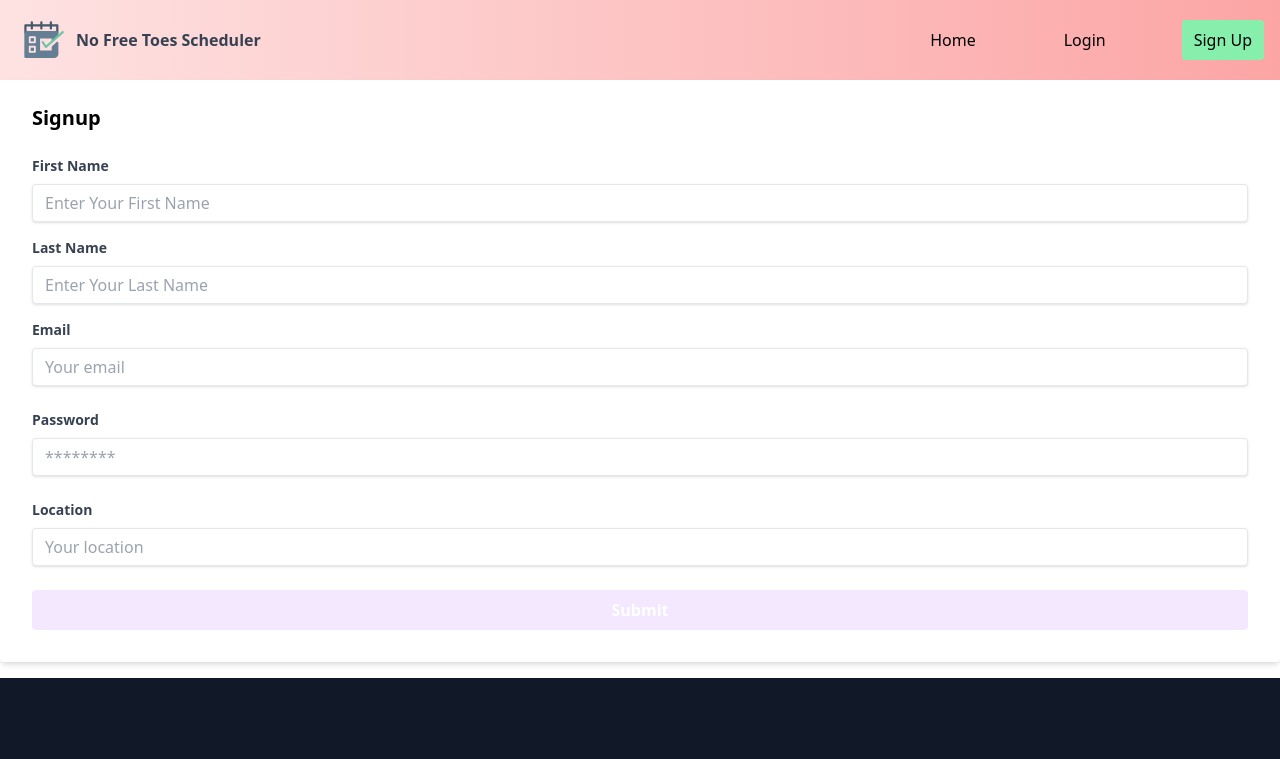
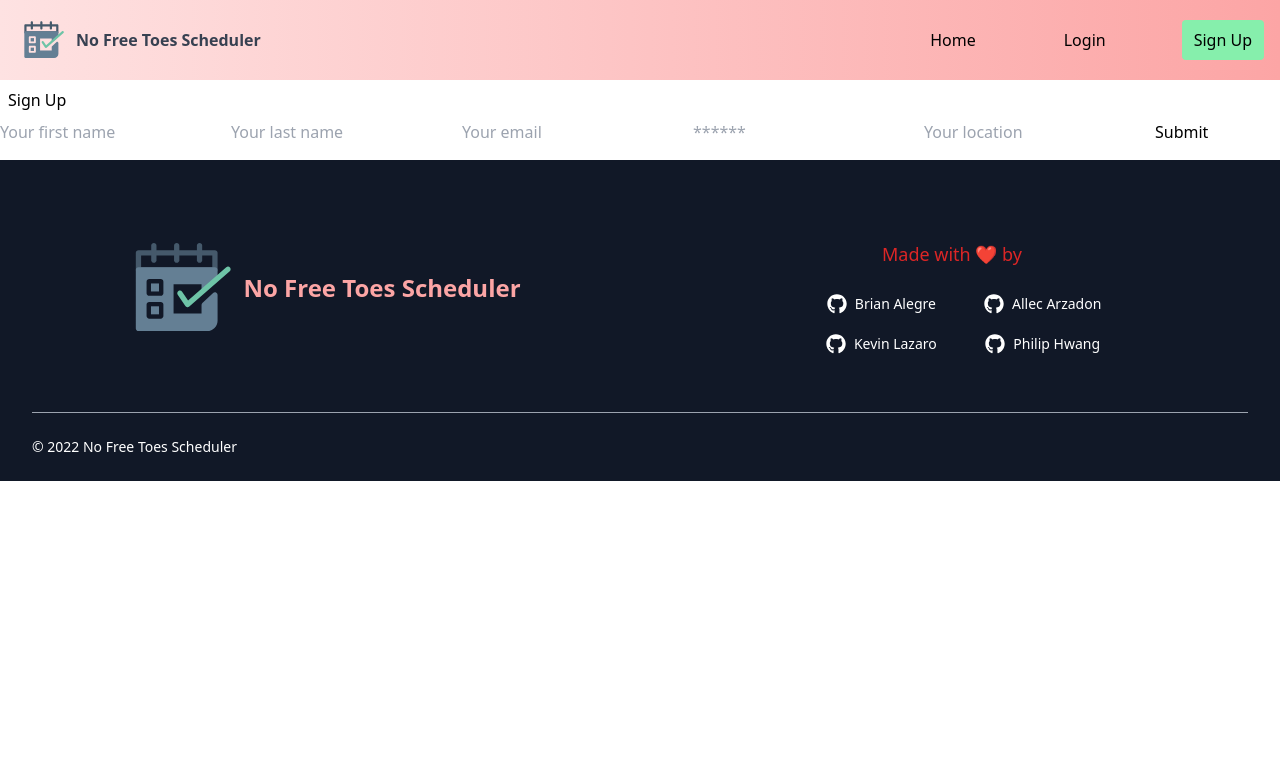
Before and after one commit to brianalegre/No-Free-Toes, a React (Create React App) app in the folder client/: page /signup/client in a window 1280 px wide. Shown: the top 759 px of the page. Built offline with nearby package versions, Linux system fonts and the light colour scheme; the HTML template or start-up script is replaced by a standard one.

Commit message:
Fixed issue with normalUser signup + token

```diff
--- a/client/src/components/Login/pages/ClientLogin.js
+++ b/client/src/components/Login/pages/ClientLogin.js
@@ -8,6 +8,7 @@ const ClientLogin = () => {
 
     // CREATE STATE FOR FORM
     const [formState, setFormState] = useState({ email: '', password: '' });
+  // MUTATION FOR LOGIN NORMAL USER
     const [loginNormalUser, { error, data }] = useMutation(LOGIN_NORMALUSER);
 
     // UPDATE STATE
--- a/client/src/components/Signup/pages/ClientSignup.js
+++ b/client/src/components/Signup/pages/ClientSignup.js
@@ -1,24 +1,24 @@
 import React, { useState } from "react";
-// import { Link } from "react-router-dom";
+import { Link } from "react-router-dom";
 import { useMutation } from "@apollo/client";
 import { ADD_NORMALUSER } from "../../../utils/mutations";
 import Auth from "../../../utils/auth";
 
 // CLIENT SIGNUP
 const ClientSignup = () => {
+
+  // MUTATION TO ADD NORMAL USER
+  const [addNormalUser, { error, data }] = useMutation(ADD_NORMALUSER);
+  // CREATE STATE FOR FORM
   const [formState, setFormState] = useState({
-    firstName: "",
-    lastName: "",
-    email: "",
-    password: "",
-    location: "",
+    firstName: '',
+    lastName: '',
+    email: '',
+    password: '',
+    location: '',
   });
 
-  // MUTATION TO ADD NORMAL USER
-  // const [addNormalUser, { error, data }] = useMutation(ADD_NORMALUSER);
-  const [addNormalUser, { error, data }] = useMutation(ADD_NORMALUSER);
-
-  // UPDATE FORM STATE
+  // UPDATE  STATE
   const handleChange = (event) => {
     const { name, value } = event.target;
 
@@ -42,136 +42,214 @@ const ClientSignup = () => {
     } catch (e) {
       console.error(e);
 
+    }
+    // CLEAR FORM VARIABLES
+    setFormState({
+      email: '',
+      password: '',
+    });
   };
-  }
 
   return (
-    <div className="max-w-xxl justify-center">
-      {/* {data ? (
+    // <div className="max-w-xxl justify-center">
+    //   {/* {data ? (
+    //     <p>
+    //       Success! You may now head <Link to="/">back to the homepage.</Link>
+    //     </p>
+    //   ) : ( */}
+    //   <form
+    //     className="bg-white shadow-md rounded px-8 pt-6 pb-8 mb-4"
+    //     onSubmit={handleFormSubmit}
+    //   >
+    //     <h1 className="text-xl font-extrabold">Signup</h1>
+    //     <br />
+    //     <div className="mb-4">
+    //       <label
+    //         className="block text-gray-700 text-sm font-bold mb-2"
+    //         htmlFor="username"
+    //       >
+    //         First Name
+    //       </label>
+    //       <input
+    //         className="shadow appearance-none border rounded w-full py-2 px-3 text-gray-700 leading-tight focus:outline-none focus:shadow-outline"
+    //         placeholder="Enter Your First Name"
+    //         name="firstName"
+    //         type="text"
+    //         value={formState.firstName}
+    //         onChange={handleChange}
+    //       />
+    //     </div>
+
+    //     <div className="mb-4">
+    //       <label
+    //         className="block text-gray-700 text-sm font-bold mb-2"
+    //         htmlFor="username"
+    //       >
+    //         Last Name
+    //       </label>
+    //       <input
+    //         className="shadow appearance-none border rounded w-full py-2 px-3 text-gray-700 leading-tight focus:outline-none focus:shadow-outline"
+    //         placeholder="Enter Your Last Name"
+    //         name="lastName"
+    //         type="text"
+    //         value={formState.lastName}
+    //         onChange={handleChange}
+    //       />
+    //     </div>
+
+    //     <div className="mb-6">
+    //       <label
+    //         className="block text-gray-700 text-sm font-bold mb-2"
+    //         htmlFor="email"
+    //       >
+    //         Email
+    //       </label>
+    //       <input
+    //         className="shadow appearance-none border rounded w-full py-2 px-3 text-gray-700 leading-tight focus:outline-none focus:shadow-outline"
+    //         placeholder="Your email"
+    //         name="email"
+    //         type="email"
+    //         value={formState.email}
+    //         onChange={handleChange}
+    //       />
+    //     </div>
+
+    //     <div className="mb-6">
+    //       <label
+    //         className="block text-gray-700 text-sm font-bold mb-2"
+    //         htmlFor="password"
+    //       >
+    //         Password
+    //       </label>
+    //       <input
+    //         className="shadow appearance-none border rounded w-full py-2 px-3 text-gray-700 leading-tight focus:outline-none focus:shadow-outline"
+    //         placeholder="********"
+    //         name="password"
+    //         type="password"
+    //         value={formState.password}
+    //         onChange={handleChange}
+    //       />
+    //     </div>
+    //     {/* <div className="mb-6">
+    //       <label
+    //         className="block text-gray-700 text-sm font-bold mb-2"
+    //         htmlFor="confirmpassword"
+    //       >
+    //         Confirm Password
+    //       </label>
+    //       <input
+    //         className="shadow appearance-none border rounded w-full py-2 px-3 text-gray-700 leading-tight focus:outline-none focus:shadow-outline"
+    //         placeholder="********"
+    //         name="password"
+    //         type="password"
+    //         // value={formState.password}
+    //         onChange={handleChange}
+    //       />
+    //     </div> */}
+    //     <div className="mb-6">
+    //       <label
+    //         className="block text-gray-700 text-sm font-bold mb-2"
+    //         htmlFor="email"
+    //       >
+    //         Location
+    //       </label>
+    //       <input
+    //         className="shadow appearance-none border rounded w-full py-2 px-3 text-gray-700 leading-tight focus:outline-none focus:shadow-outline"
+    //         placeholder="Your location"
+    //         name="location"
+    //         type="location"
+    //         value={formState.location}
+    //         onChange={handleChange}
+    //       />
+    //     </div>
+
+    //     <button
+    //       className="bg-purple-100 hover:bg-purple-200 text-white font-bold py-2 px-4 rounded w-full"
+    //       style={{ cursor: "pointer" }}
+    //       type="submit"
+    //     >
+    //       Submit
+    //     </button>
+    //   </form>
+    //   {/* )} */}
+
+    //   {/* {error && (
+    //     <div className="my-3 p-3 bg-danger text-white">{error.message}</div>
+    //   )} */}
+    // </div>
+
+    <main className="flex-row justify-center mb-4">
+      <div className="col-12 col-lg-10">
+        <div className="card">
+          <h4 className="card-header bg-dark text-light p-2">Sign Up</h4>
+          <div className="card-body">
+            {data ? (
               <p>
-          Success! You may now head <Link to="/">back to the homepage.</Link>
+                Success! You may now head{' '}
+                <Link to="/">back to the homepage.</Link>
               </p>
-      ) : ( */}
-      <form
-        className="bg-white shadow-md rounded px-8 pt-6 pb-8 mb-4"
-        onSubmit={handleFormSubmit}
-      >
-        <h1 className="text-xl font-extrabold">Signup</h1>
-        <br />
-        <div className="mb-4">
-          <label
-            className="block text-gray-700 text-sm font-bold mb-2"
-            htmlFor="username"
-          >
-            First Name
-          </label>
+            ) : (
+              <form onSubmit={handleFormSubmit}>
                 <input
-            className="shadow appearance-none border rounded w-full py-2 px-3 text-gray-700 leading-tight focus:outline-none focus:shadow-outline"
-            placeholder="Enter Your First Name"
+                  className="form-input"
+                  placeholder="Your first name"
                   name="firstName"
                   type="text"
                   value={formState.firstName}
                   onChange={handleChange}
                 />
-        </div>
-
-        <div className="mb-4">
-          <label
-            className="block text-gray-700 text-sm font-bold mb-2"
-            htmlFor="username"
-          >
-            Last Name
-          </label>
                 <input
-            className="shadow appearance-none border rounded w-full py-2 px-3 text-gray-700 leading-tight focus:outline-none focus:shadow-outline"
-            placeholder="Enter Your Last Name"
+                  className="form-input"
+                  placeholder="Your last name"
                   name="lastName"
                   type="text"
                   value={formState.lastName}
                   onChange={handleChange}
                 />
-        </div>
-
-        <div className="mb-6">
-          <label
-            className="block text-gray-700 text-sm font-bold mb-2"
-            htmlFor="email"
-          >
-            Email
-          </label>
                 <input
-            className="shadow appearance-none border rounded w-full py-2 px-3 text-gray-700 leading-tight focus:outline-none focus:shadow-outline"
+                  className="form-input"
                   placeholder="Your email"
                   name="email"
                   type="email"
                   value={formState.email}
                   onChange={handleChange}
                 />
-        </div>
-
-        <div className="mb-6">
-          <label
-            className="block text-gray-700 text-sm font-bold mb-2"
-            htmlFor="password"
-          >
-            Password
-          </label>
                 <input
-            className="shadow appearance-none border rounded w-full py-2 px-3 text-gray-700 leading-tight focus:outline-none focus:shadow-outline"
-            placeholder="********"
+                  className="form-input"
+                  placeholder="******"
                   name="password"
                   type="password"
                   value={formState.password}
                   onChange={handleChange}
                 />
-        </div>
-        {/* <div className="mb-6">
-          <label
-            className="block text-gray-700 text-sm font-bold mb-2"
-            htmlFor="confirmpassword"
-          >
-            Confirm Password
-          </label>
                 <input
-            className="shadow appearance-none border rounded w-full py-2 px-3 text-gray-700 leading-tight focus:outline-none focus:shadow-outline"
-            placeholder="********"
-            name="password"
-            type="password"
-            // value={formState.password}
-            onChange={handleChange}
-          />
-        </div> */}
-        <div className="mb-6">
-          <label
-            className="block text-gray-700 text-sm font-bold mb-2"
-            htmlFor="email"
-          >
-            Location
-          </label>
-          <input
-            className="shadow appearance-none border rounded w-full py-2 px-3 text-gray-700 leading-tight focus:outline-none focus:shadow-outline"
+                  className="form-input"
                   placeholder="Your location"
                   name="location"
-            type="location"
+                  type="text"
                   value={formState.location}
                   onChange={handleChange}
                 />
-        </div>
-
                 <button
-          className="bg-purple-100 hover:bg-purple-200 text-white font-bold py-2 px-4 rounded w-full"
-          style={{ cursor: "pointer" }}
+                  className="btn btn-block btn-primary"
+                  style={{ cursor: 'pointer' }}
                   type="submit"
                 >
                   Submit
                 </button>
               </form>
-      {/* )} */}
+            )}
 
-      {/* {error && (
-        <div className="my-3 p-3 bg-danger text-white">{error.message}</div>
-      )} */}
+            {error && (
+              <div className="my-3 p-3 bg-danger text-white">
+                {error.message}
               </div>
+            )}
+          </div>
+        </div>
+      </div>
+    </main>
+
   );
 };
 
--- a/client/src/utils/mutations.js
+++ b/client/src/utils/mutations.js
@@ -6,11 +6,8 @@ export const ADD_NORMALUSER = gql`
     addNormalUser(firstName: $firstName, lastName: $lastName, email: $email, password: $password, location: $location) {
       token
       normalUser {
-        firstName
-        lastName
+        _id
         email
-        password
-        location
       }
     }
   }
```
Also changed, not shown: 2 other files (tests, documents, lock files or other folders). Lines whose indentation alone changed are shown as unchanged.
